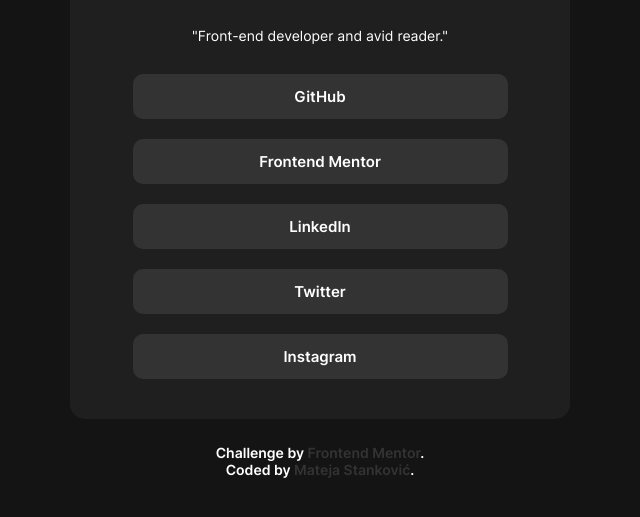
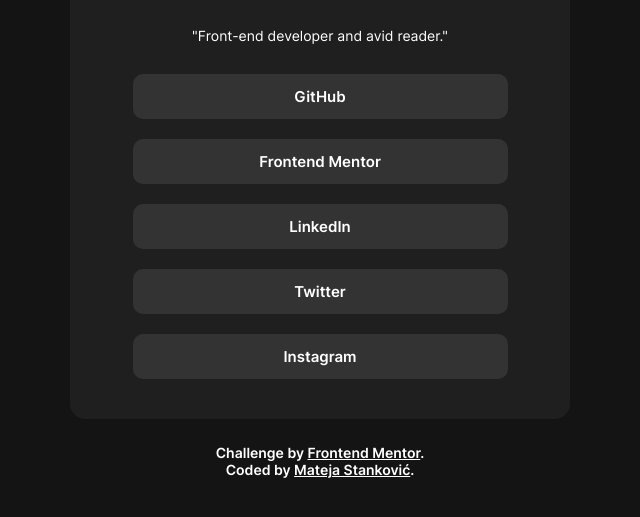
Before and after one commit to matejadb/social-links-page, a plain HTML site: page index.html in a window 1280 px wide. Shown: the part 267-784 px from the top of the page, without its empty margins (320-960 px from the left). Drawn offline with Linux system fonts and the light colour scheme.

Commit message:
Update style.css

```diff
--- a/styles.css
+++ b/styles.css
@@ -123,8 +123,7 @@ body {
   font-family: "Inter-SemiBold";
 }
 .attribution a {
-  text-decoration: none;
-  color: var(--neutral-grey);
+  color: var(--neutral-white);
 }
 
 .attribution a:hover {
```
